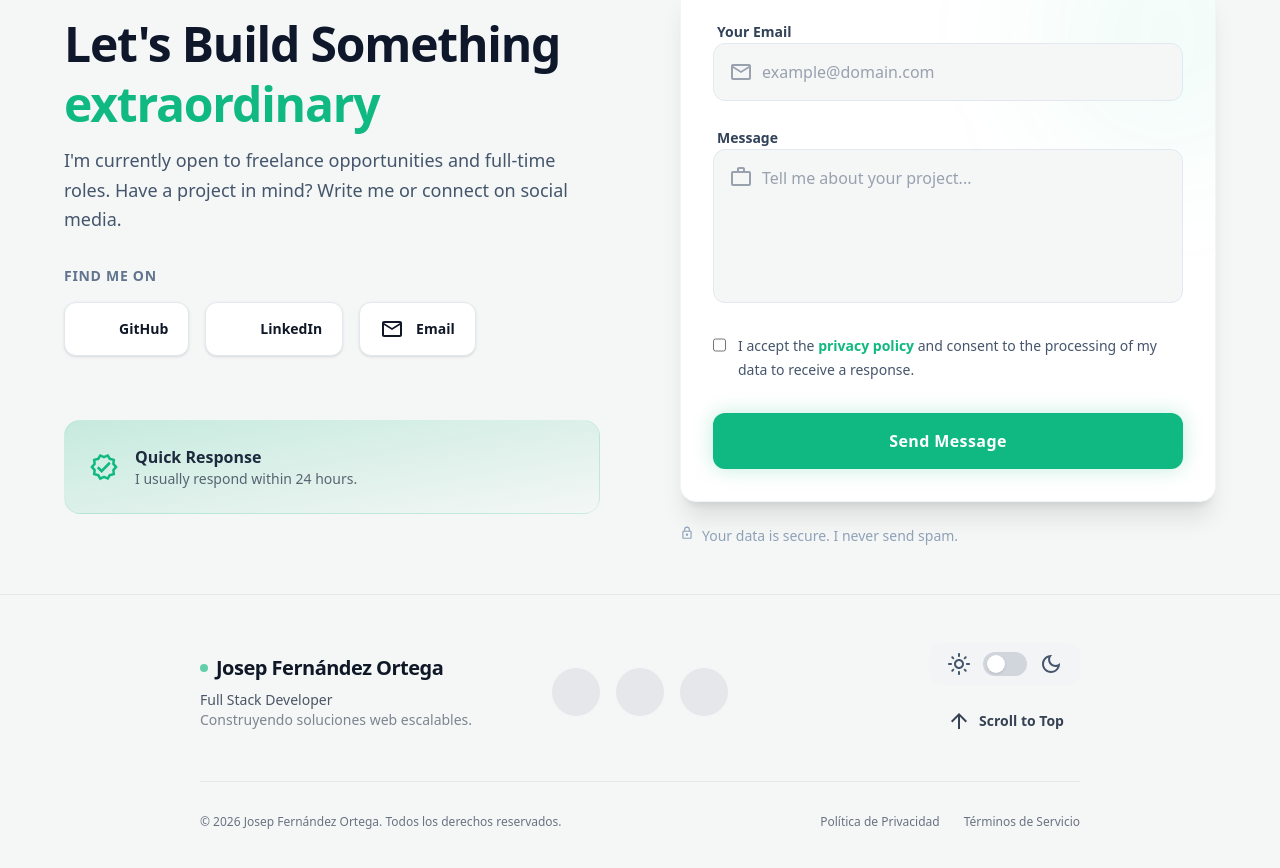
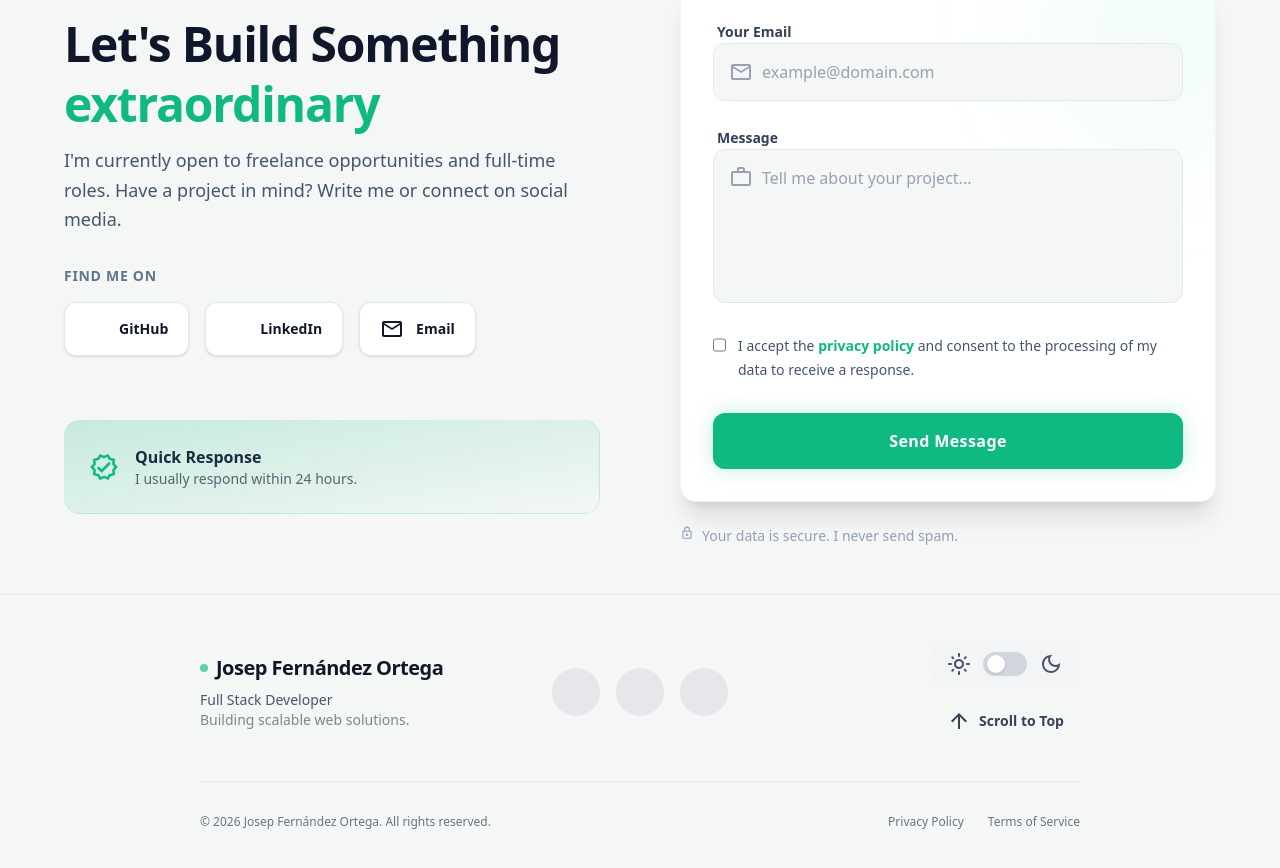
Before and after one commit to JosepFernande/porfolio, a Next.js app: page / in a window 1280 px wide. Shown: the part 8874-9742 px from the top of the page. Built offline with nearby package versions, Linux system fonts and the light colour scheme; no server answers; some icons are missing.

Commit message:
refactor(i18n): localize Footer and ThemeToggle
Footer: tagline, copyright, privacy/terms links, legal aria-label,
and scroll-to-top text via useTranslations('Footer').
ThemeToggle: aria-label via useTranslations('ThemeToggle').
Add Footer and ThemeToggle namespaces to both JSONs.

```diff
--- a/messages/en.json
+++ b/messages/en.json
@@ -365,5 +365,16 @@
   },
   "LanguageToggle": {
     "ariaLabel": "Switch language"
+  },
+  "Footer": {
+    "tagline": "Building scalable web solutions.",
+    "copyright": "© 2026 Josep Fernández Ortega. All rights reserved.",
+    "privacyLink": "Privacy Policy",
+    "termsLink": "Terms of Service",
+    "legalAriaLabel": "Legal links",
+    "scrollTop": "Scroll to Top"
+  },
+  "ThemeToggle": {
+    "ariaLabel": "Switch theme"
   }
 }
--- a/messages/es.json
+++ b/messages/es.json
@@ -365,5 +365,16 @@
   },
   "LanguageToggle": {
     "ariaLabel": "Cambiar idioma"
+  },
+  "Footer": {
+    "tagline": "Construyendo soluciones web escalables.",
+    "copyright": "© 2026 Josep Fernández Ortega. Todos los derechos reservados.",
+    "privacyLink": "Política de Privacidad",
+    "termsLink": "Términos de Servicio",
+    "legalAriaLabel": "Enlaces legales",
+    "scrollTop": "Volver arriba"
+  },
+  "ThemeToggle": {
+    "ariaLabel": "Cambiar tema"
   }
 }
--- a/src/components/Footer.tsx
+++ b/src/components/Footer.tsx
@@ -1,9 +1,11 @@
 "use client";
 import { ArrowUpward } from "@mui/icons-material";
 import { GitHubDark, GitHubLight, Gmail, LinkedIn } from "developer-icons";
+import { useTranslations } from "next-intl";
 import ThemeToggle from "./ThemeToggle";
 
 export default function Footer() {
+  const t = useTranslations("Footer");
   return (
     <footer className="w-full bg-background-light dark:bg-background-dark border-t border-gray-200 dark:border-primary/20 py-12 transition-colors duration-300">
       <div className="layout-container max-w-240 mx-auto px-6 md:px-10">
@@ -19,7 +21,7 @@ export default function Footer() {
               Full Stack Developer
               <br />
               <span className="opacity-70 font-normal">
-                Construyendo soluciones web escalables.
+                {t("tagline")}
               </span>
             </p>
           </div>
@@ -75,26 +77,26 @@ export default function Footer() {
               <div className="group-hover:-translate-y-1 transition-transform duration-300">
                 <ArrowUpward />
               </div>
-              <span className="truncate">Scroll to Top</span>
+              <span className="truncate">{t("scrollTop")}</span>
             </a>
           </div>
         </div>
         <div className="border-t border-gray-200 dark:border-slate-700/50 pt-8 flex flex-col md:flex-row justify-between items-center gap-4">
           <p className="text-gray-500 dark:text-slate-400 text-xs font-normal">
-            © 2026 Josep Fernández Ortega. Todos los derechos reservados.
+            {t("copyright")}
           </p>
-          <div className="flex gap-6" aria-label="Enlaces legales">
+          <div className="flex gap-6" aria-label={t("legalAriaLabel")}>
             <a
               className="text-xs text-gray-500 dark:text-slate-400 hover:text-primary dark:hover:text-primary transition-colors"
               href="/politica-de-privacidad"
             >
-              Política de Privacidad
+              {t("privacyLink")}
             </a>
             <a
               className="text-xs text-gray-500 dark:text-slate-400 hover:text-primary dark:hover:text-primary transition-colors"
               href="/terminos-de-servicio"
             >
-              Términos de Servicio
+              {t("termsLink")}
             </a>
           </div>
         </div>
--- a/src/components/ThemeToggle.tsx
+++ b/src/components/ThemeToggle.tsx
@@ -2,6 +2,7 @@
 
 import { DarkModeOutlined, LightModeOutlined } from "@mui/icons-material";
 import { useEffect, useState } from "react";
+import { useTranslations } from "next-intl";
 
 type Theme = "light" | "dark";
 
@@ -29,6 +30,7 @@ function setStoredTheme(theme: Theme) {
 }
 
 export default function ThemeToggle({ variant = "icon" }: ThemeToggleProps) {
+  const t = useTranslations("ThemeToggle");
   const [theme, setTheme] = useState<Theme>(() => resolveInitialTheme());
 
   useEffect(() => {
@@ -44,7 +46,7 @@ export default function ThemeToggle({ variant = "icon" }: ThemeToggleProps) {
       <div className="flex items-center gap-3 bg-gray-100 dark:bg-slate-800/50 px-4 py-2 rounded-xl border border-transparent dark:border-slate-700/50">
         <LightModeOutlined className="text-slate-600 dark:text-slate-300" />
         <button
-          aria-label="Cambiar tema"
+          aria-label={t("ariaLabel")}
           className="relative flex h-6 w-11 cursor-pointer items-center rounded-full bg-gray-300 dark:bg-slate-700 p-1 transition-colors"
           onClick={toggleTheme}
           type="button"
@@ -62,7 +64,7 @@ export default function ThemeToggle({ variant = "icon" }: ThemeToggleProps) {
 
   return (
     <button
-      aria-label="Cambiar tema"
+      aria-label={t("ariaLabel")}
       className="flex items-center justify-center p-2 rounded-xl hover:bg-slate-200 dark:hover:bg-slate-800/60 text-slate-600 dark:text-slate-300 transition-colors"
       onClick={toggleTheme}
       type="button"
```
